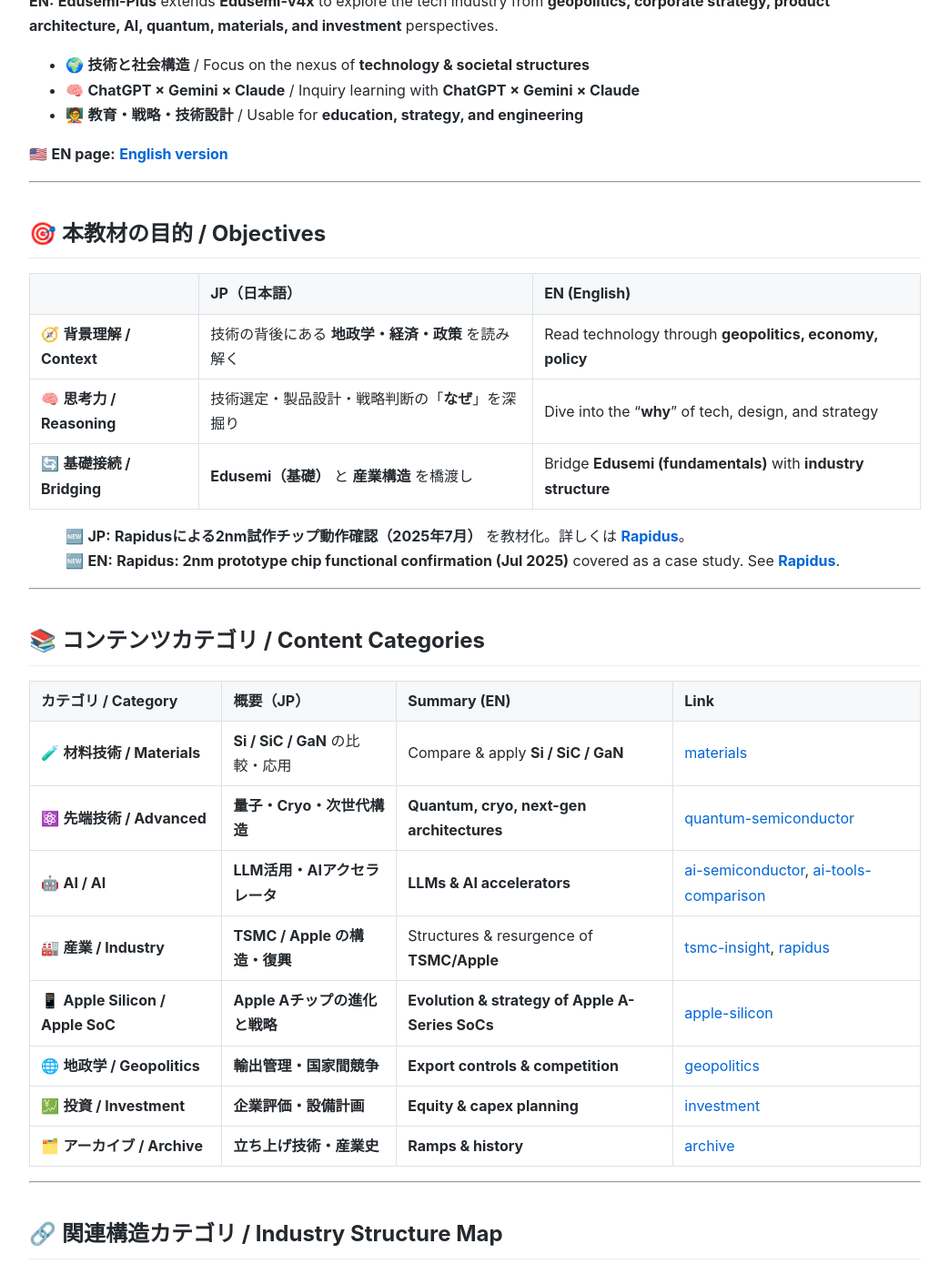
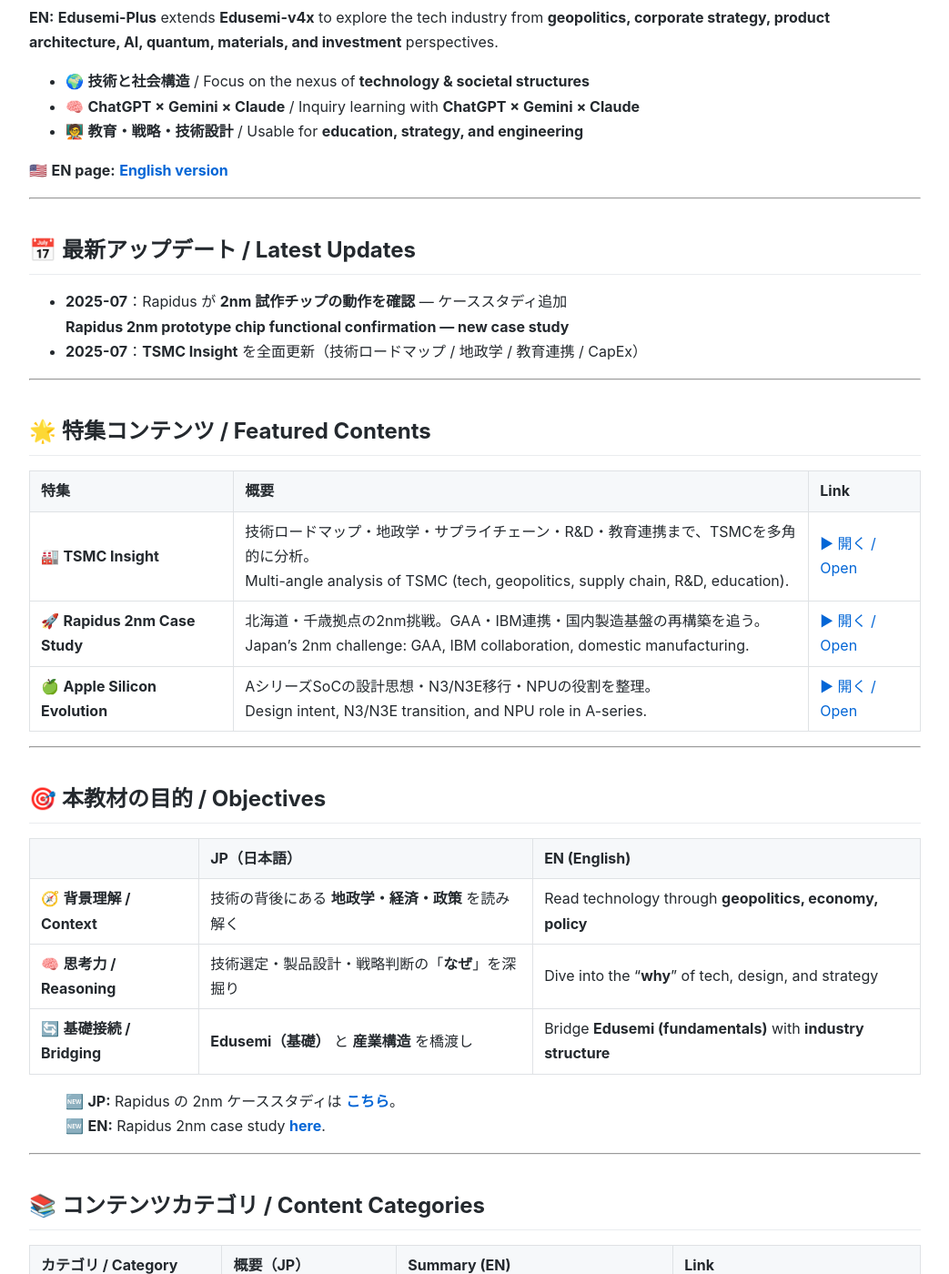
Before and after one commit to Samizo-AITL/Edusemi-Plus, a Jekyll site: the page built from index.md, in a window 1280 px wide and 1400 px high, scrolled down 319 px. Shown: the whole window at 91% size, without its empty margins (118-1161 px from the left). Built offline with Jekyll 4.4.1, drawn with Linux system fonts in a browser that asks for light colours; some of the changed lines change nothing that is shown.

Commit message:
Update index.md

```diff
--- a/index.md
+++ b/index.md
@@ -7,6 +7,8 @@
 
 # 📚 **Edusemi-Plus｜半導体産業と社会・AIをつなぐ応用教材シリーズ**
 *Edusemi-Plus: Applied learning series connecting semiconductors with society & AI*
+
+---
 
 **JP:** **Edusemi-Plus** は、基礎教材 [**Edusemi-v4x**](https://github.com/Samizo-AITL/Edusemi-v4x) を拡張し、**地政学・企業戦略・製品構造・AI技術・量子・材料・投資** などの視点から、現代テクノロジー産業を多角的に探究する **応用教材群** です。
 **EN:** **Edusemi-Plus** extends **Edusemi-v4x** to explore the tech industry from **geopolitics, corporate strategy, product architecture, AI, quantum, materials, and investment** perspectives.
@@ -19,6 +21,23 @@
 
 ---
 
+## 📅 **最新アップデート / Latest Updates**
+- **2025-07**：Rapidus が **2nm 試作チップの動作を確認** — ケーススタディ追加
+  **Rapidus 2nm prototype chip functional confirmation — new case study**
+- **2025-07**：**TSMC Insight** を全面更新（技術ロードマップ / 地政学 / 教育連携 / CapEx）
+
+---
+
+## 🌟 **特集コンテンツ / Featured Contents**
+
+| 特集 | 概要 | Link |
+|---|---|---|
+| 🏭 **TSMC Insight** | 技術ロードマップ・地政学・サプライチェーン・R&D・教育連携まで、TSMCを多角的に分析。<br>Multi-angle analysis of TSMC (tech, geopolitics, supply chain, R&D, education). | [▶ 開く / Open](./tsmc-insight/index.html) |
+| 🚀 **Rapidus 2nm Case Study** | 北海道・千歳拠点の2nm挑戦。GAA・IBM連携・国内製造基盤の再構築を追う。<br>Japan’s 2nm challenge: GAA, IBM collaboration, domestic manufacturing. | [▶ 開く / Open](./rapidus/index.html) |
+| 🍏 **Apple Silicon Evolution** | AシリーズSoCの設計思想・N3/N3E移行・NPUの役割を整理。<br>Design intent, N3/N3E transition, and NPU role in A-series. | [▶ 開く / Open](./apple-silicon/index.html) |
+
+---
+
 ## 🎯 **本教材の目的 / Objectives**
 
 |  | **JP（日本語）** | **EN (English)** |
@@ -27,8 +46,8 @@
 | 🧠 **思考力 / Reasoning** | 技術選定・製品設計・戦略判断の「**なぜ**」を深掘り | Dive into the "**why**" of tech, design, and strategy |
 | 🔄 **基礎接続 / Bridging** | **Edusemi（基礎）** と **産業構造** を橋渡し | Bridge **Edusemi (fundamentals)** with **industry structure** |
 
-> 🆕 **JP:** **Rapidusによる2nm試作チップ動作確認（2025年7月）** を教材化。詳しくは **[Rapidus](https://samizo-aitl.github.io/Edusemi-Plus/rapidus/index.html)**。
-> 🆕 **EN:** **Rapidus: 2nm prototype chip functional confirmation (Jul 2025)** covered as a case study. See **[Rapidus](https://samizo-aitl.github.io/Edusemi-Plus/rapidus/index.html)**.
+> 🆕 **JP:** Rapidus の 2nm ケーススタディは **[こちら](./rapidus/index.html)**。
+> 🆕 **EN:** Rapidus 2nm case study **[here](./rapidus/index.html)**.
 
 ---
 
@@ -36,14 +55,14 @@
 
 | **カテゴリ / Category** | **概要（JP）** | **Summary (EN)** | **Link** |
 |---|---|---|---|
-| 🧪 **材料技術 / Materials** | **Si / SiC / GaN** の比較・応用 | Compare & apply **Si / SiC / GaN** | [materials](https://samizo-aitl.github.io/Edusemi-Plus/materials/index.html) |
-| ⚛️ **先端技術 / Advanced** | **量子・Cryo・次世代構造** | **Quantum, cryo, next-gen architectures** | [quantum-semiconductor](https://samizo-aitl.github.io/Edusemi-Plus/quantum-semiconductor/index.html) |
-| 🤖 **AI / AI** | **LLM活用・AIアクセラレータ** | **LLMs & AI accelerators** | [ai-semiconductor](https://samizo-aitl.github.io/Edusemi-Plus/ai-semiconductor/index.html), [ai-tools-comparison](https://samizo-aitl.github.io/Edusemi-Plus/ai-tools-comparison/index.html) |
-| 🏭 **産業 / Industry** | **TSMC / Apple の構造・復興** | Structures & resurgence of **TSMC/Apple** | [tsmc-insight](https://samizo-aitl.github.io/Edusemi-Plus/tsmc-insight/index.html), [rapidus](https://samizo-aitl.github.io/Edusemi-Plus/rapidus/index.html) |
-| 📱 **Apple Silicon / Apple SoC** | **Apple Aチップの進化と戦略** | **Evolution & strategy of Apple A-Series SoCs** | [apple-silicon](https://samizo-aitl.github.io/Edusemi-Plus/apple-silicon/index.html) |
-| 🌐 **地政学 / Geopolitics** | **輸出管理・国家間競争** | **Export controls & competition** | [geopolitics](https://samizo-aitl.github.io/Edusemi-Plus/geopolitics/index.html) |
-| 💹 **投資 / Investment** | **企業評価・設備計画** | **Equity & capex planning** | [investment](https://samizo-aitl.github.io/Edusemi-Plus/investment/index.html) |
-| 🗂️ **アーカイブ / Archive** | **立ち上げ技術・産業史** | **Ramps & history** | [archive](https://samizo-aitl.github.io/Edusemi-Plus/archive/index.html) |
+| 🧪 **材料技術 / Materials** | **Si / SiC / GaN** の比較・応用 | Compare & apply **Si / SiC / GaN** | [materials](./materials/index.html) |
+| ⚛️ **先端技術 / Advanced** | **量子・Cryo・次世代構造** | **Quantum, cryo, next-gen architectures** | [quantum-semiconductor](./quantum-semiconductor/index.html) |
+| 🤖 **AI / AI** | **LLM活用・AIアクセラレータ** | **LLMs & AI accelerators** | [ai-semiconductor](./ai-semiconductor/index.html), [ai-tools-comparison](./ai-tools-comparison/index.html) |
+| 🏭 **産業 / Industry** | **TSMC / Apple の構造・復興** | Structures & resurgence of **TSMC/Apple** | [tsmc-insight](./tsmc-insight/index.html), [rapidus](./rapidus/index.html) |
+| 📱 **Apple Silicon / Apple SoC** | **Apple Aチップの進化と戦略** | **Evolution & strategy of Apple A-Series SoCs** | [apple-silicon](./apple-silicon/index.html) |
+| 🌐 **地政学 / Geopolitics** | **輸出管理・国家間競争** | **Export controls & competition** | [geopolitics](./geopolitics/index.html) |
+| 💹 **投資 / Investment** | **企業評価・設備計画** | **Equity & capex planning** | [investment](./investment/index.html) |
+| 🗂️ **アーカイブ / Archive** | **立ち上げ技術・産業史** | **Ramps & history** | [archive](./archive/index.html) |
 
 ---
 
@@ -51,15 +70,15 @@
 
 | **カテゴリ / Category** | **JP（概要）** | **EN (Summary)** | **Link** |
 |---|---|---|---|
-| 🏭 **全体概要 / Overview** | 設計〜製造〜検査の俯瞰 | End-to-end overview | [industry](https://samizo-aitl.github.io/Edusemi-Plus/industry/index.html) |
-| 🧠 **EDAツール / EDA Tools** | 自動化設計・検証・P&R・TCAD | EDA vendors & flows | [industry/eda-tools](https://samizo-aitl.github.io/Edusemi-Plus/industry/eda-tools/index.html) |
-| 🖼️ **フォトマスク / Photomasks** | ブランクス・OPC・EUV描画 | Blanks, OPC, EUV write | [industry/photomasks](https://samizo-aitl.github.io/Edusemi-Plus/industry/photomasks/index.html) |
-| ⚙️ **前工程装置 / Front Equip.** | 成膜・露光・洗浄・エッチング | Depo, litho, clean, etch | [industry/front-equipments](https://samizo-aitl.github.io/Edusemi-Plus/industry/front-equipments/index.html) |
-| 🧪 **前工程材料 / Front Materials** | Siウェーハ・ガス・レジスト | Wafers, gases, resists | [industry/front-materials](https://samizo-aitl.github.io/Edusemi-Plus/industry/front-materials/index.html) |
-| 🏗️ **後工程装置 / Back Equip.** | ダイシング・ボンディング等 | Dicing, bonding, pkging | [industry/back-equipments](https://samizo-aitl.github.io/Edusemi-Plus/industry/back-equipments/index.html) |
-| 🧯 **後工程材料 / Back Materials** | 基板・封止樹脂・配線材 | Substrates, mold, wire | [industry/back-materials](https://samizo-aitl.github.io/Edusemi-Plus/industry/back-materials/index.html) |
-| 🔬 **解析計測 / Metrology** | CD-SEM・欠陥検査・膜厚 | CD-SEM, defect, thickness | [industry/metrology-tools](https://samizo-aitl.github.io/Edusemi-Plus/industry/metrology-tools/index.html) |
-| 💾 **デバイス / Devices** | ファウンドリ・IDM・ファブレス | Foundry, IDM, fabless | [industry/device-makers](https://samizo-aitl.github.io/Edusemi-Plus/industry/device-makers/index.html) |
+| 🏭 **全体概要 / Overview** | 設計〜製造〜検査の俯瞰 | End-to-end overview | [industry](./industry/index.html) |
+| 🧠 **EDAツール / EDA Tools** | 自動化設計・検証・P&R・TCAD | EDA vendors & flows | [industry/eda-tools](./industry/eda-tools/index.html) |
+| 🖼️ **フォトマスク / Photomasks** | ブランクス・OPC・EUV描画 | Blanks, OPC, EUV write | [industry/photomasks](./industry/photomasks/index.html) |
+| ⚙️ **前工程装置 / Front Equip.** | 成膜・露光・洗浄・エッチング | Depo, litho, clean, etch | [industry/front-equipments](./industry/front-equipments/index.html) |
+| 🧪 **前工程材料 / Front Materials** | Siウェーハ・ガス・レジスト | Wafers, gases, resists | [industry/front-materials](./industry/front-materials/index.html) |
+| 🏗️ **後工程装置 / Back Equip.** | ダイシング・ボンディング等 | Dicing, bonding, pkging | [industry/back-equipments](./industry/back-equipments/index.html) |
+| 🧯 **後工程材料 / Back Materials** | 基板・封止樹脂・配線材 | Substrates, mold, wire | [industry/back-materials](./industry/back-materials/index.html) |
+| 🔬 **解析計測 / Metrology** | CD-SEM・欠陥検査・膜厚 | CD-SEM, defect, thickness | [industry/metrology-tools](./industry/metrology-tools/index.html) |
+| 💾 **デバイス / Devices** | ファウンドリ・IDM・ファブレス | Foundry, IDM, fabless | [industry/device-makers](./industry/device-makers/index.html) |
 
 ---
 
@@ -81,7 +100,7 @@
 | 🔍 **情報検索 / Search** | **Gemini 1.5 Pro** | 地政学・材料・海外技術 / Geopolitics, materials, global tech |
 | ✒️ **整形 / Polishing** | **Claude 3 Opus** | 長文整理・報告構成 / Long-form editing, reports |
 
-> 🔗 **Use cases / 使い分け**： [ai-tools-comparison](https://samizo-aitl.github.io/Edusemi-Plus/ai-tools-comparison/index.html)
+> 🔗 **Use cases / 使い分け**： [ai-tools-comparison](./ai-tools-comparison/index.html)
 
 ---
 
```
